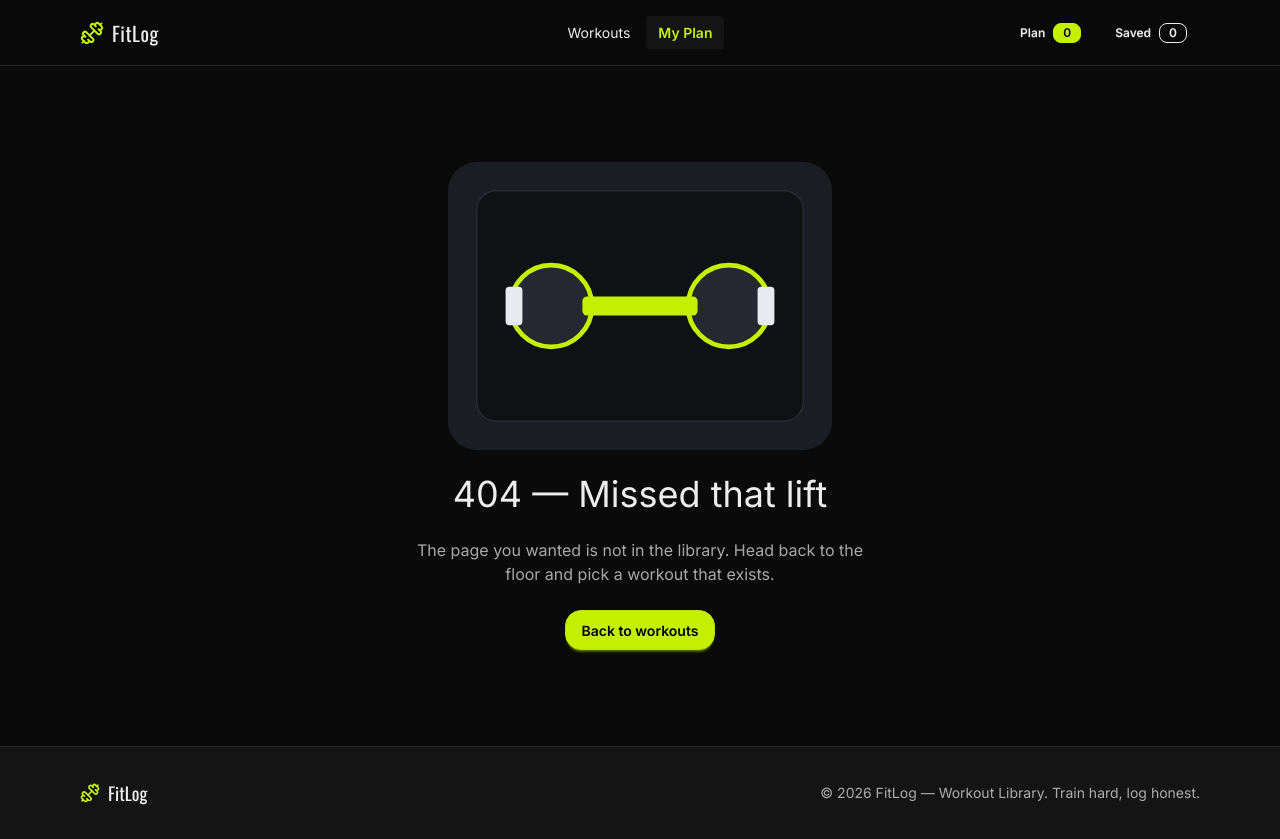
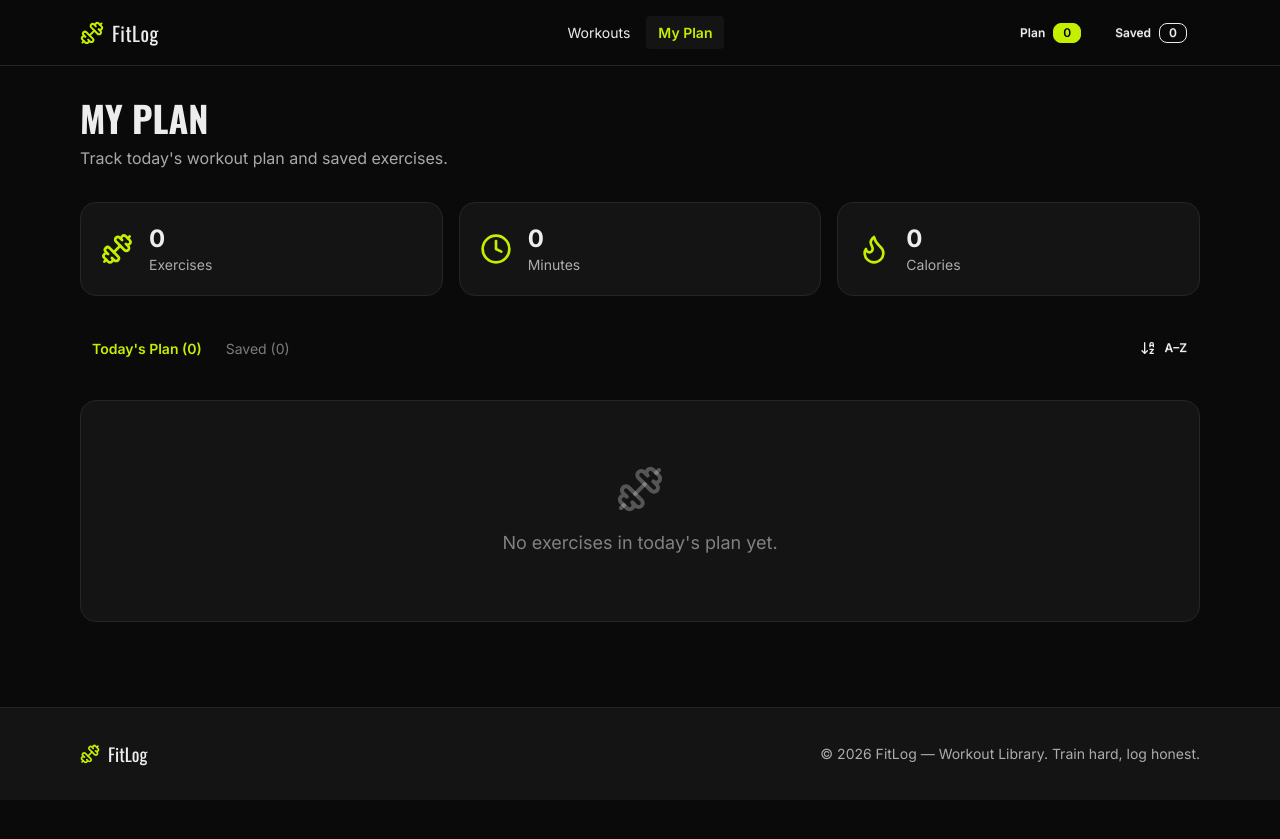
Before and after one commit to Srabon-bot/Assignment-6-, a Next.js app: page /my-plan in a window 1280 px wide. Before the commit this address had no page. After the commit the page ends 800 px from the top, so only its background shows below. Built offline with nearby package versions, Linux system fonts and the light colour scheme.

Commit message:
built my plan page with stats, tabs, sorting, and workout management

```diff
--- /dev/null
+++ b/src/app/my-plan/page.tsx
@@ -0,0 +1,158 @@
+"use client";
+
+import { useContext, useState } from "react";
+import { Dumbbell, Clock, Flame, X, CheckCircle, ArrowDownAZ, ArrowUpZA } from "lucide-react";
+import toast from "react-hot-toast";
+import { PlanContext } from "../../context/PlanContext";
+import { IWorkout } from "../../types/workout.type";
+
+const MyPlan = () => {
+  const { plan, setPlan, saved, setSaved } = useContext(PlanContext);
+  const [activeTab, setActiveTab] = useState<"plan" | "saved">("plan");
+  const [sortOrder, setSortOrder] = useState<"asc" | "desc">("asc");
+
+  const totalExercises = plan.length;
+  const totalMinutes = plan.reduce((sum, w) => sum + w.duration, 0);
+  const totalCalories = plan.reduce((sum, w) => sum + w.caloriesBurned, 0);
+
+  const handleMarkDone = (workout: IWorkout) => {
+    setPlan(plan.filter((item) => item.id !== workout.id));
+    toast.success(`${workout.name} marked as done!`);
+  };
+
+  const handleRemoveFromPlan = (workout: IWorkout) => {
+    setPlan(plan.filter((item) => item.id !== workout.id));
+    toast.success(`${workout.name} removed from plan!`);
+  };
+
+  const handleRemoveFromSaved = (workout: IWorkout) => {
+    setSaved(saved.filter((item) => item.id !== workout.id));
+    toast.success(`${workout.name} removed from saved!`);
+  };
+
+  const getSortedList = (list: IWorkout[]) => {
+    return [...list].sort((a, b) => {
+      if (sortOrder === "asc") return a.name.localeCompare(b.name);
+      return b.name.localeCompare(a.name);
+    });
+  };
+
+  const activeList = activeTab === "plan" ? plan : saved;
+  const sortedList = getSortedList(activeList);
+
+  return (
+    <div className="space-y-8">
+      <div>
+        <h1 className="text-4xl font-heading font-bold uppercase">My Plan</h1>
+        <p className="mt-2 text-base-content/70">
+          Track today&apos;s workout plan and saved exercises.
+        </p>
+      </div>
+
+      <div className="grid grid-cols-1 gap-4 sm:grid-cols-3">
+        <div className="flex items-center gap-4 rounded-2xl border border-base-300 bg-base-200 p-5">
+          <Dumbbell className="h-8 w-8 text-primary" />
+          <div>
+            <p className="text-2xl font-bold">{totalExercises}</p>
+            <p className="text-sm text-base-content/70">Exercises</p>
+          </div>
+        </div>
+        <div className="flex items-center gap-4 rounded-2xl border border-base-300 bg-base-200 p-5">
+          <Clock className="h-8 w-8 text-primary" />
+          <div>
+            <p className="text-2xl font-bold">{totalMinutes}</p>
+            <p className="text-sm text-base-content/70">Minutes</p>
+          </div>
+        </div>
+        <div className="flex items-center gap-4 rounded-2xl border border-base-300 bg-base-200 p-5">
+          <Flame className="h-8 w-8 text-primary" />
+          <div>
+            <p className="text-2xl font-bold">{totalCalories}</p>
+            <p className="text-sm text-base-content/70">Calories</p>
+          </div>
+        </div>
+      </div>
+
+      <div className="flex flex-wrap items-center justify-between gap-4">
+        <div role="tablist" className="tabs tabs-bordered">
+          <button
+            role="tab"
+            className={`tab ${activeTab === "plan" ? "tab-active font-semibold text-primary" : ""}`}
+            onClick={() => setActiveTab("plan")}
+          >
+            Today&apos;s Plan ({plan.length})
+          </button>
+          <button
+            role="tab"
+            className={`tab ${activeTab === "saved" ? "tab-active font-semibold text-primary" : ""}`}
+            onClick={() => setActiveTab("saved")}
+          >
+            Saved ({saved.length})
+          </button>
+        </div>
+
+        <button
+          className="btn btn-ghost btn-sm gap-2"
+          onClick={() => setSortOrder(sortOrder === "asc" ? "desc" : "asc")}
+        >
+          {sortOrder === "asc" ? (
+            <><ArrowDownAZ className="h-4 w-4" /> A–Z</>
+          ) : (
+            <><ArrowUpZA className="h-4 w-4" /> Z–A</>
+          )}
+        </button>
+      </div>
+
+      {sortedList.length === 0 ? (
+        <div className="flex flex-col items-center gap-4 rounded-2xl border border-base-300 bg-base-200 py-16 text-center">
+          <Dumbbell className="h-12 w-12 text-base-content/30" />
+          <p className="text-lg text-base-content/50">
+            {activeTab === "plan"
+              ? "No exercises in today's plan yet."
+              : "No saved exercises yet."}
+          </p>
+        </div>
+      ) : (
+        <div className="space-y-4">
+          {sortedList.map((workout) => (
+            <div
+              key={workout.id}
+              className="flex flex-wrap items-center justify-between gap-4 rounded-2xl border border-base-300 bg-base-200 p-4"
+            >
+              <div className="flex-1">
+                <h3 className="font-heading text-lg">{workout.name}</h3>
+                <div className="mt-1 flex flex-wrap gap-3 text-sm text-base-content/70">
+                  <span>{workout.duration} min</span>
+                  <span>{workout.caloriesBurned} kcal</span>
+                  <span>{workout.difficulty}</span>
+                </div>
+              </div>
+              <div className="flex gap-2">
+                {activeTab === "plan" && (
+                  <button
+                    className="btn btn-accent btn-sm rounded-xl text-black"
+                    onClick={() => handleMarkDone(workout)}
+                  >
+                    <CheckCircle className="h-4 w-4" /> Done
+                  </button>
+                )}
+                <button
+                  className="btn btn-ghost btn-sm rounded-xl"
+                  onClick={() =>
+                    activeTab === "plan"
+                      ? handleRemoveFromPlan(workout)
+                      : handleRemoveFromSaved(workout)
+                  }
+                >
+                  <X className="h-4 w-4" />
+                </button>
+              </div>
+            </div>
+          ))}
+        </div>
+      )}
+    </div>
+  );
+};
+
+export default MyPlan;
```
